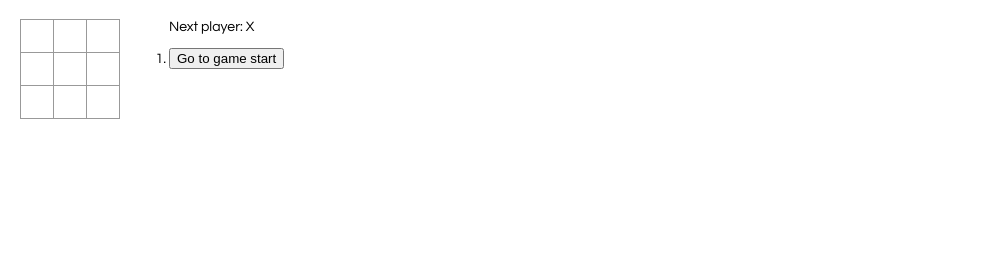
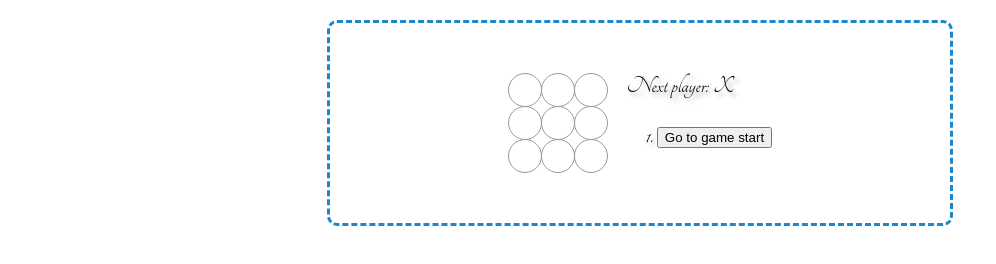
Before and after one commit to williamcaoliver/Tic-tac-toe, a React app in the folder tic-tac-toe/: page / in a window 1280 px wide. Shown: the whole page, without its empty margins (0-996 px from the left). Built offline with nearby package versions, Linux system fonts and the light colour scheme.

Commit message:
Played with CSS

```diff
--- a/tic-tac-toe/src/ReactHook/index.css
+++ b/tic-tac-toe/src/ReactHook/index.css
@@ -1,4 +1,4 @@
-body {
+/* body {
     font: 14px "Century Gothic", Futura, sans-serif;
     margin: 20px;
   }
@@ -50,3 +50,4 @@ body {
   .game-info {
     margin-left: 20px;
   }
+   */
--- a/tic-tac-toe/src/ReactHook/index.js
+++ b/tic-tac-toe/src/ReactHook/index.js
@@ -1,4 +1,4 @@
-import React, { useState } from "react";
+/* import React, { useState } from "react";
 import ReactDOM from "react-dom/client";
 import "./index.css";
 
@@ -117,3 +117,4 @@ root.render(
 
     <Game />
 );
+ */
--- a/tic-tac-toe/src/index.css
+++ b/tic-tac-toe/src/index.css
@@ -1,13 +1,17 @@
+@import url('https://fonts.googleapis.com/css?family=Tangerine');
+
 body {
-    font: 14px "Century Gothic", Futura, sans-serif;
+    font: 25px "Tangerine", Futura, sans-serif;
     margin: 20px;
+    text-shadow: 4px 4px 4px #aaa;
+
   }
 
   ol, ul {
     padding-left: 30px;
   }
 
-  .board-row:after {
+  .board-row::after{
     clear: both;
     content: "";
     display: table;
@@ -31,10 +35,12 @@ body {
     padding: 0;
     text-align: center;
     width: 34px;
+    border-radius: 50%;
+
   }
 
   .square:focus {
-    outline: none;
+    outline:auto;
   }
 
   .kbd-navigation .square:focus {
@@ -44,7 +50,15 @@ body {
   .game {
     display: flex;
     flex-direction: row;
-    text-align: center;
+    width: 50%;
+    height: 200px;
+    margin: auto;
+    border-radius: 10px;
+    border: 3px dashed #1c87c9;
+    align-items:center;
+    justify-content:center;
+    flex-direction: row;
+
   }
 
   .game-info {
```
